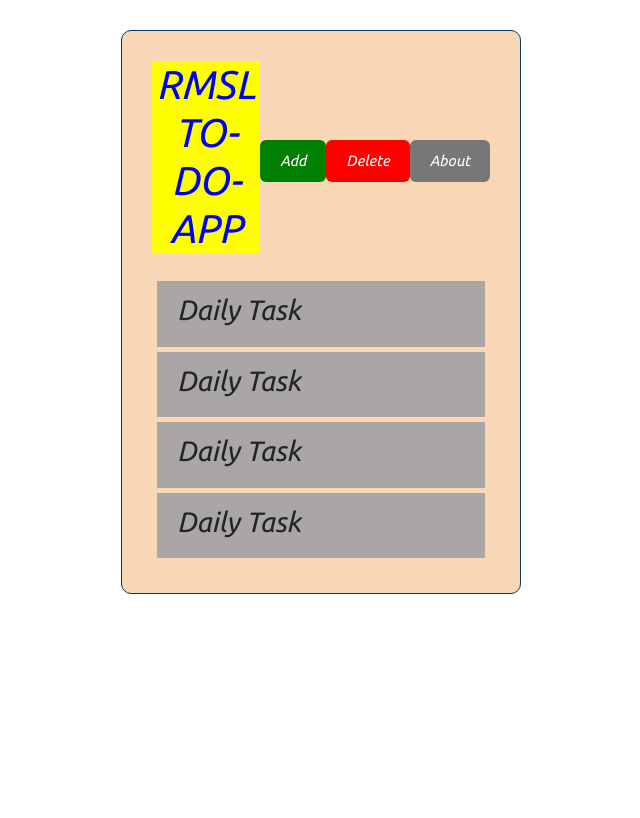
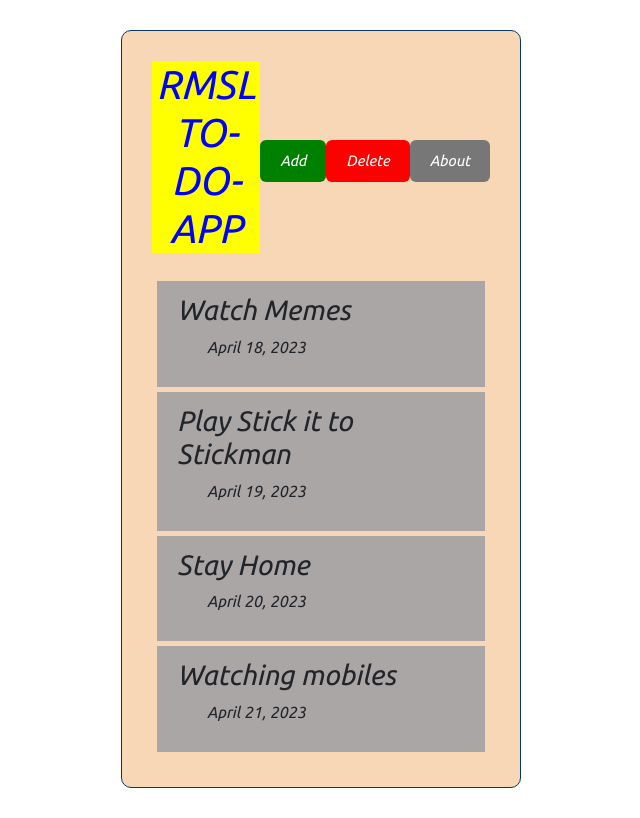
Before and after one commit to regiem14/React-Exercise2, a React (Create React App) app in the folder creatapp1/: page / in a window 1280 px wide. Shown: the whole page, without its empty margins (319-959 px from the left). Built offline with nearby package versions, Linux system fonts and the light colour scheme.

Commit message:
add paragraph task.js

```diff
--- a/creatapp1/src/components/Task.js
+++ b/creatapp1/src/components/Task.js
@@ -1,8 +1,9 @@
 
-const Task = () => {
+const Task = ({tasklist}) => {
   return (
     <div className='task'>
-        <h3>Daily Task</h3>
+        <h3>{tasklist.text}</h3>
+        <p>{tasklist.day}</p>
     </div>
   )
 }
--- a/creatapp1/src/components/Tasks.js
+++ b/creatapp1/src/components/Tasks.js
@@ -7,7 +7,7 @@ const Tasks = ({tasklist}) => {
 
         // setTasks([...tasklist, {}])
         <>
-        {tasklist.map((tasklist)=>(<Task key={tasklist.id} />))}
+        {tasklist.map((tasklist)=>(<Task key={tasklist.id} tasklist={tasklist} />))}
         </>
     )
 }
```
